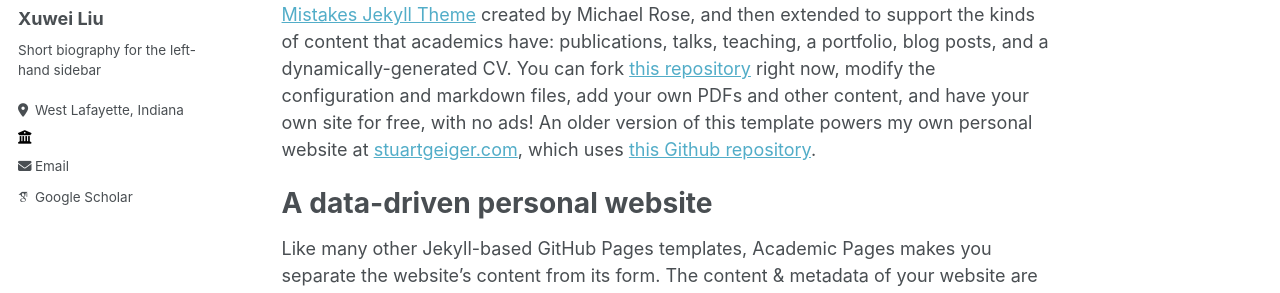
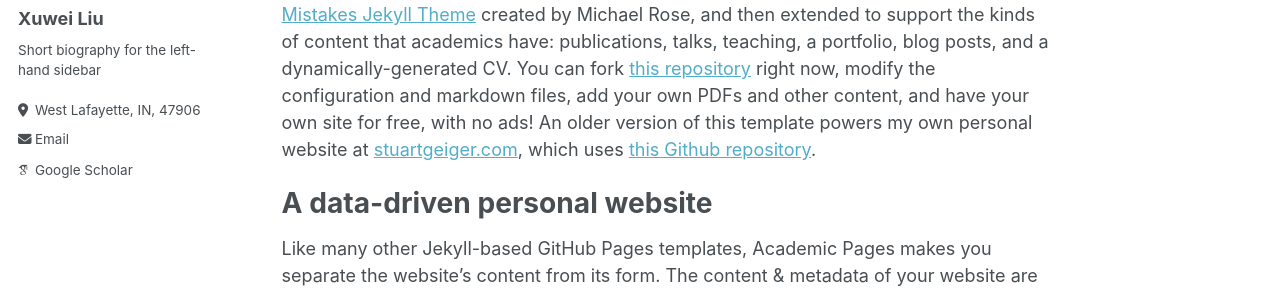
Before and after one commit to shellwayxw/shellwayxw.github.io, a Jekyll site: the page built from _pages/about.md, in a window 1280 px wide. Shown: the part 283-576 px from the top of the page. Built offline with Jekyll 4.4.1, drawn with Linux system fonts in a browser that asks for light colours; some web fonts are replaced.

Commit message:
Update _config.yml

```diff
--- a/_config.yml
+++ b/_config.yml
@@ -25,8 +25,8 @@ author:
   name             : "Xuwei Liu"
   pronouns         : # example: ""
   bio              : "Short biography for the left-hand sidebar"
-  location         : "West Lafayette, Indiana"
-  employer         : ""
+  location         : "West Lafayette, IN, 47906"
+  employer         :
   uri              : # URL
   email            : "liu2598@purdue.edu"
 
```
